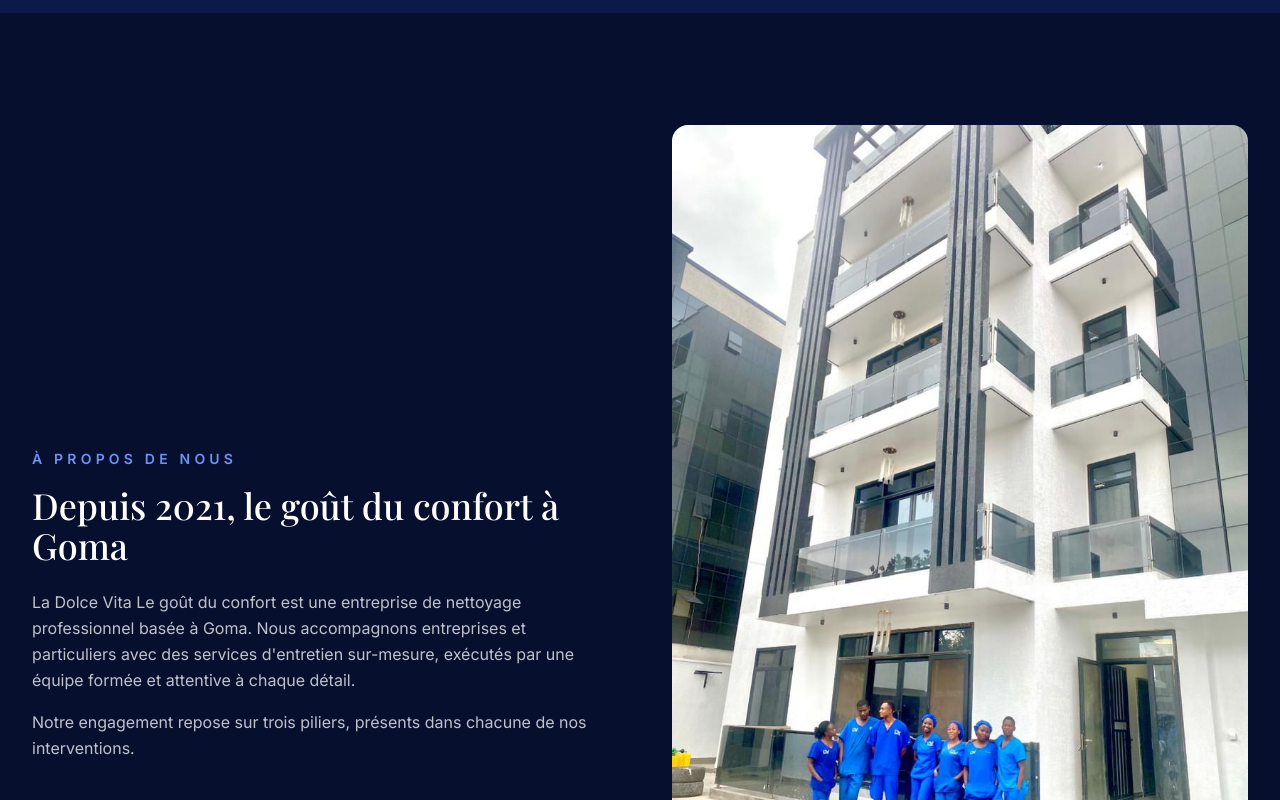
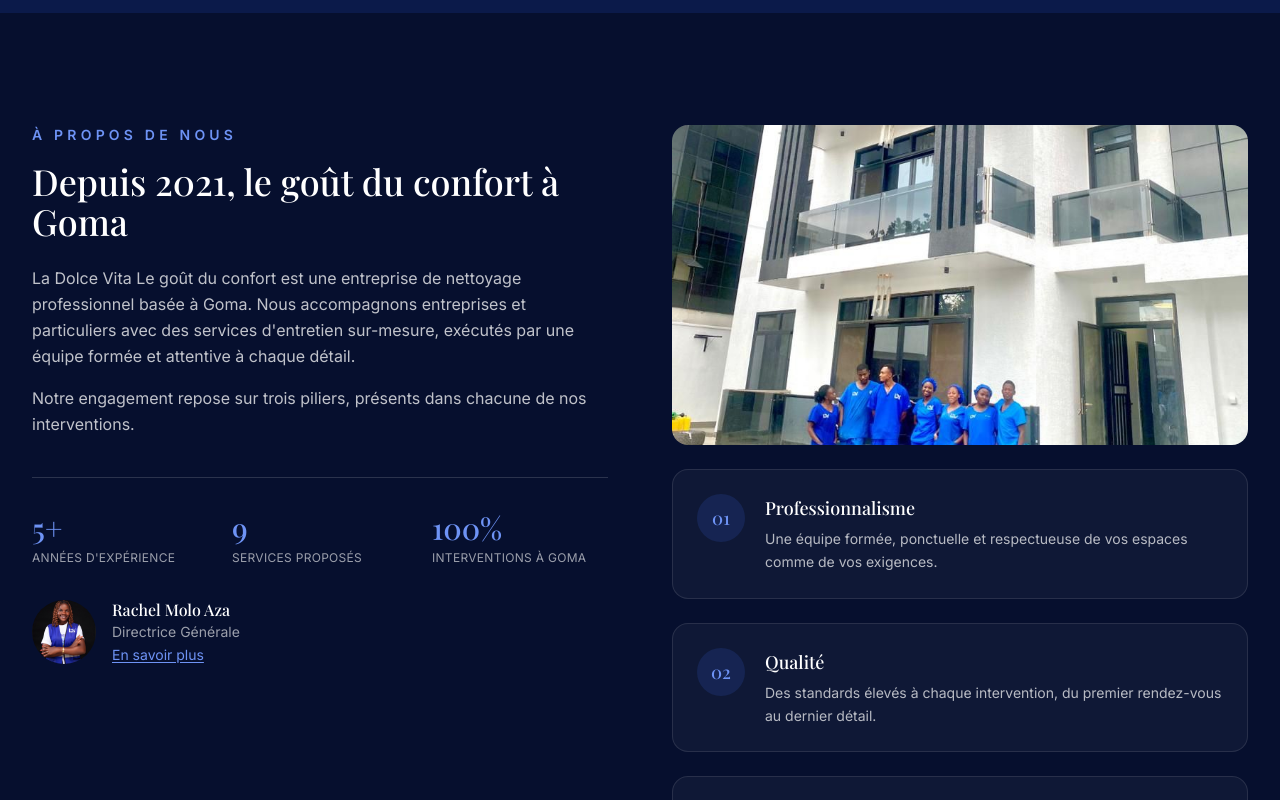
Before and after one commit to BanDev01/DOLCE, a Next.js app: page / in a window 1280 px wide. Shown: the part 2780-3580 px from the top of the page. Built offline with nearby package versions, Linux system fonts and the light colour scheme.

Commit message:
Corrige la mise en page de la section A propos
La photo d'equipe en format portrait rendait la colonne droite
beaucoup plus haute que la gauche, creant un grand vide visuel.
Photo recadree en bandeau + alignement items-start.

```diff
--- a/src/components/About.tsx
+++ b/src/components/About.tsx
@@ -10,7 +10,7 @@
 export default function About() {
   return (
     <section id="apropos" className="bg-navy-950 py-24 sm:py-28">
-      <div className="mx-auto max-w-7xl px-6 lg:px-8 grid grid-cols-1 lg:grid-cols-2 gap-16 items-center">
+      <div className="mx-auto max-w-7xl px-6 lg:px-8 grid grid-cols-1 lg:grid-cols-2 gap-16 items-start">
         <div>
           <p className="text-sm font-semibold uppercase tracking-[0.3em] text-azure-400">
             À propos de nous
@@ -30,7 +30,8 @@
             de nos interventions.
           </p>
 
-          <div className="mt-10 grid grid-cols-3 gap-6 border-t border-cream/15 pt-8">
+          <div className="mt-10 border-t border-cream/15 pt-8">
+            <div className="grid grid-cols-3 gap-6">
               {stats.map((stat) => (
                 <div key={stat.label}>
                   <p className="font-display text-3xl text-azure-400">
@@ -43,7 +44,7 @@
               ))}
             </div>
 
-          <div className="mt-10 flex items-center gap-4 border-t border-cream/15 pt-8">
+            <div className="mt-8 flex items-center gap-4">
               <Image
                 src="/images/ceo.jpg"
                 alt={`${company.ceoName}, ${company.ceoTitle} de ${company.name}`}
@@ -67,15 +68,16 @@
               </div>
             </div>
           </div>
+        </div>
 
         <div className="space-y-6">
-          <div className="relative overflow-hidden rounded-2xl">
+          <div className="relative h-72 overflow-hidden rounded-2xl sm:h-80">
             <Image
               src="/images/equipe.jpg"
               alt="L'équipe La Dolce Vita devant un immeuble entretenu à Goma"
-              width={810}
-              height={1080}
-              className="w-full"
+              fill
+              sizes="(min-width: 1024px) 50vw, 100vw"
+              className="object-cover object-[center_75%]"
             />
           </div>
 
```
Lines whose indentation alone changed are shown as unchanged.
